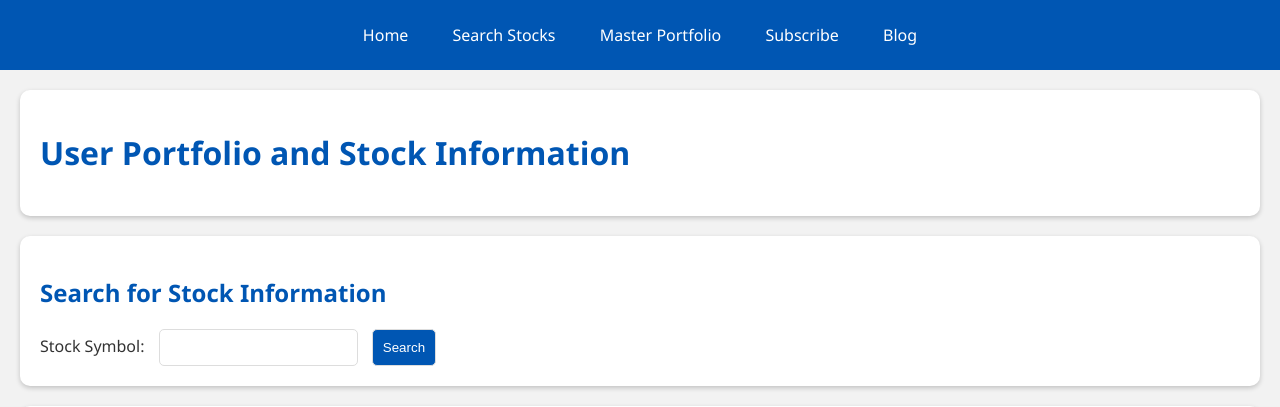
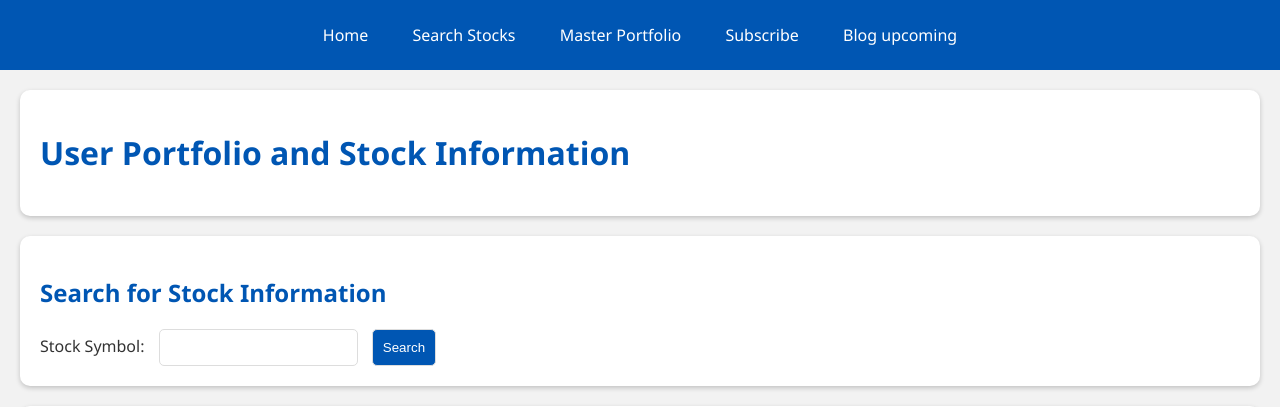
Before and after one commit to mastindersingh/stock-db, a Flask app: page /user-portfolio in a window 1280 px wide. Shown: the top 407 px of the page. Run offline with Flask 2, Linux system fonts and the light colour scheme; the visitor is signed in with stand-in values (Sample User, id 1); data that the repository does not hold is empty; some libraries are stand-ins or nearby versions.

Commit message:
Update user_portfolio.html

```diff
--- a/templates/user_portfolio.html
+++ b/templates/user_portfolio.html
@@ -119,9 +119,9 @@
     <div class="navbar">
         <a href="/">Home</a>
         <a href="/search_stock">Search Stocks</a>
-        <a href="/master_portfolio">Master Portfolio</a>
+        <a href="/master-portfolio">Master Portfolio</a>
         <a href="/subscribe">Subscribe</a>
-        <a href="/blog">Blog</a>
+        <a href="/blog">Blog upcoming</a>
     </div>
 
     <div class="container">
```
